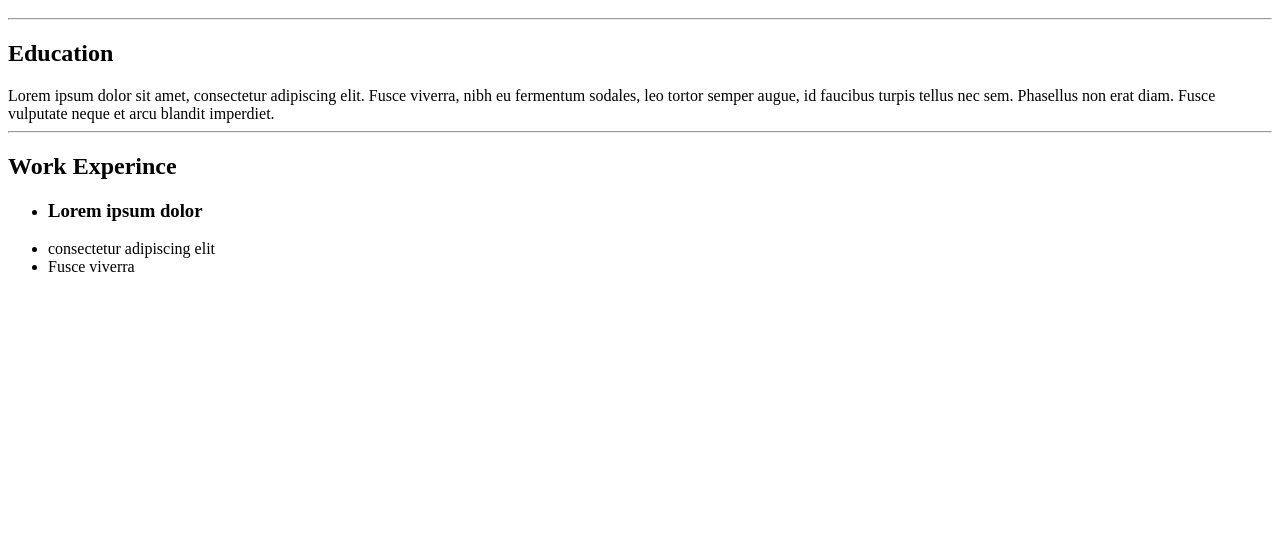
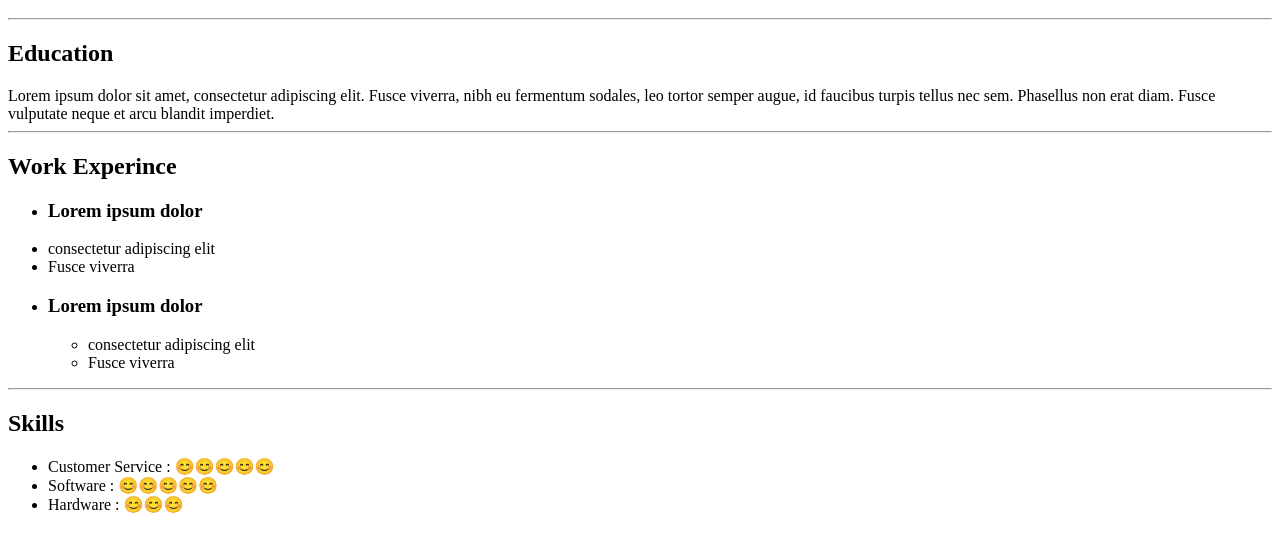
Before and after one commit to Shivs1n/My-Resume, a plain HTML site: page index.html in a window 1280 px wide. Shown: the part 231-782 px from the top of the page. Drawn offline with Linux system fonts and the light colour scheme.

Commit message:
index.html

```diff
--- a/index.html
+++ b/index.html
@@ -20,5 +20,20 @@
                 <li> consectetur adipiscing elit</li>
                 <li> Fusce viverra</li>
         </ul>
+    <ul>
+            <li><h3> Lorem ipsum dolor</h3></li>
+            <ul>
+                <li> consectetur adipiscing elit</li>
+                <li>Fusce viverra</li>
+            </ul>
+        </ul>
+    <hr>
+    <h2>Skills</h2>
+    <ul>
+        <li>Customer Service : 😊😊😊😊😊</li>
+        <li>Software : 😊😊😊😊😊</li>
+        <li>Hardware : 😊😊😊</li>
+
+    </ul>
 </body>
 </html>
```
